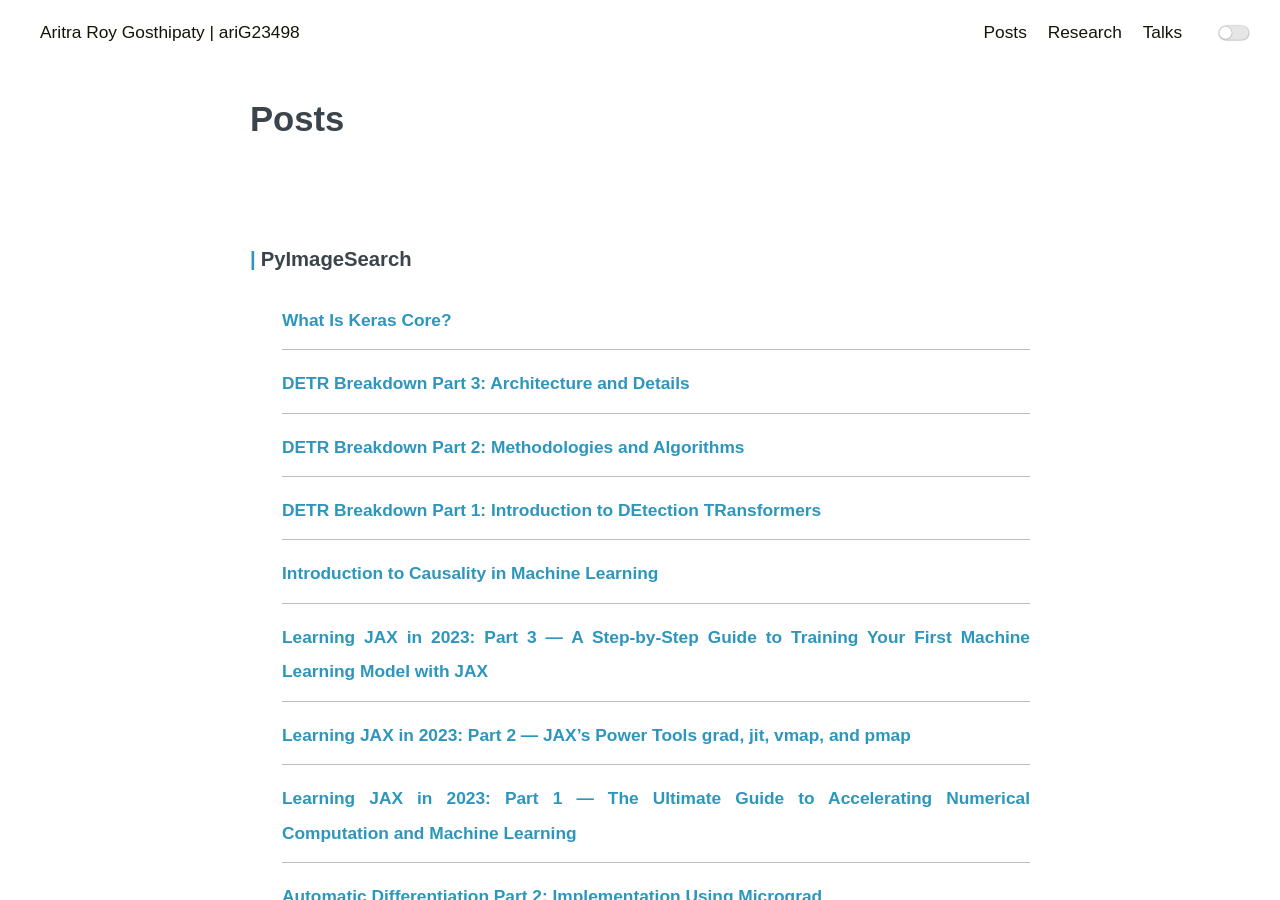
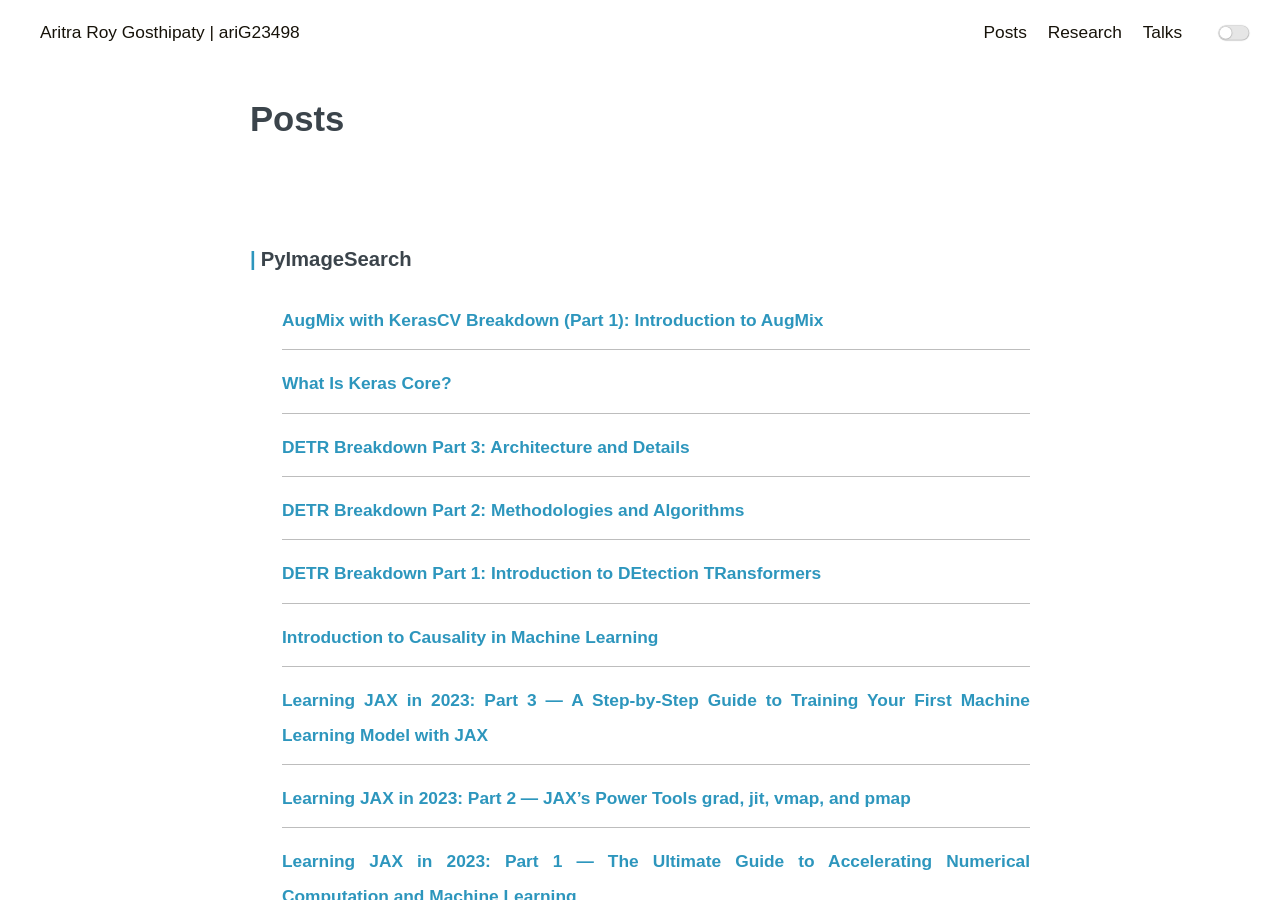
Before and after one commit to ariG23498/ariG23498.github.io, a Jekyll site: the page built from blogs.md, in a window 1280 px wide and 900 px high. Built offline with Jekyll 4.4.1, drawn with Linux system fonts in a browser that asks for light colours.

Commit message:
Update blogs.md

```diff
--- a/blogs.md
+++ b/blogs.md
@@ -9,6 +9,9 @@ permalink: /posts
     <div class="post-wrap archive">
 
         <h3>PyImageSearch</h3>
+        <article class="archive-item">
+                <a class="archive-item-link" href="https://pyimagesearch.com/2023/08/28/augmix-with-kerascv-breakdown-part-1-introduction-to-augmix/" target="_blank" rel="noopener noreferrer">AugMix with KerasCV Breakdown (Part 1): Introduction to AugMix</a>
+        </article>
         <article class="archive-item">
                 <a class="archive-item-link" href="https://pyimagesearch.com/2023/07/24/what-is-keras-core/" target="_blank" rel="noopener noreferrer">What Is Keras Core?</a>
         </article>
```
